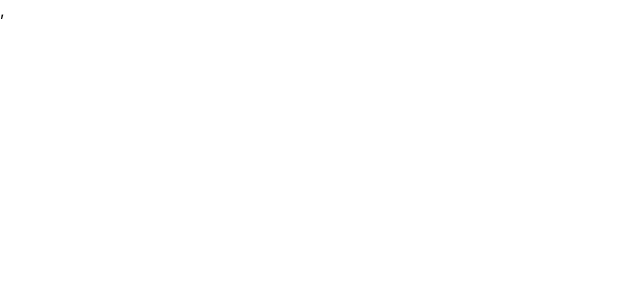
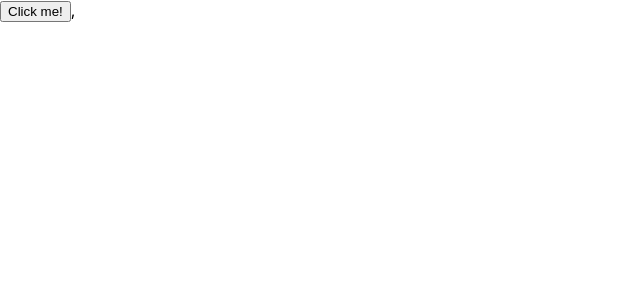
Before and after one commit to ghodelamg/my-first-react-ts-app, a React (Create React App) app: page /forwarding-ref in a window 1280 px wide. Before the commit this address had no page. Shown: the top 300 px of the page, without its empty margins (0-640 px from the left). Built offline with nearby package versions, Linux system fonts and the light colour scheme.

Commit message:
Forwarding Ref

```diff
--- a/src/App.tsx
+++ b/src/App.tsx
@@ -37,6 +37,7 @@ function App() {
           <Link to="/containment-ex-1">Composition/Inheritance - ContainMent Ex-1 (Pass all native elements)</Link><br/>
           <Link to="/containment-ex-2">Composition/Inheritance - ContainMent Ex-2 (Custom Component As Props)</Link><br/>
           <Link to="/context-ex-1">Context</Link><br/>
+          <Link to="/forwarding-ref">Forwarding Ref</Link><br/>
         </nav>
         <Outlet />
         <br />
--- /dev/null
+++ b/src/features/advanced-topics/ForwardingRef.tsx
@@ -0,0 +1,17 @@
+import React from "react";
+
+const FancyButton = React.forwardRef((props: any, ref: any) => (
+  <button ref={ref} className="FancyButton">
+    {props.children}
+  </button>
+));
+
+
+
+const ForwardingRef = () => {
+    // You can now get a ref directly to the DOM button:
+    const ref = React.createRef();
+    return (<FancyButton ref={ref}>Click me!</FancyButton>);
+}
+
+export default ForwardingRef;
--- a/src/index.tsx
+++ b/src/index.tsx
@@ -13,7 +13,8 @@ const HandlingEventOne = lazy(() => import('./features/main-concepts/HandlingEve
 const Calculator = lazy(() => import('./features/lifting-state-up/Calculator'));
 const ContainmentEx2 = lazy(() => import('./features/composition-inheritance/ContainmentEx2'));
 const WelcomeDialog = lazy(() => import('./features/composition-inheritance/ContainmentEx1'));
-const ContextEx1 = lazy(() => import('./features/advanced-topics/ContextEx1'))
+const ContextEx1 = lazy(() => import('./features/advanced-topics/ContextEx1'));
+const ForwardingRef = lazy(() => import('./features/advanced-topics/ForwardingRef'));
 const numbers = [1, 2, 3, 4, 5];
 ReactDOM.render(
   <React.StrictMode>
@@ -30,6 +31,7 @@ ReactDOM.render(
           <Route path="containment-ex-1" element={<WelcomeDialog/>} />
           <Route path="containment-ex-2" element={<ContainmentEx2/>} />
           <Route path="context-ex-1" element={<ContextEx1/>} />
+          <Route path="forwarding-ref" element={<ForwardingRef/>} />
         </Routes>
         </Suspense>
       </BrowserRouter>,
```
